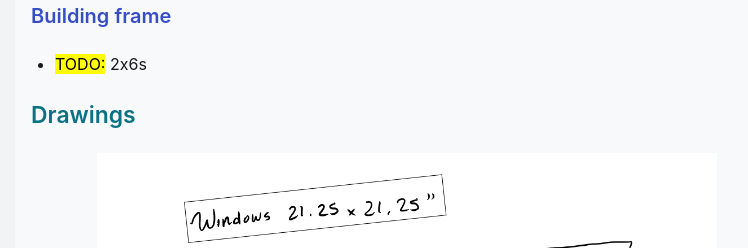
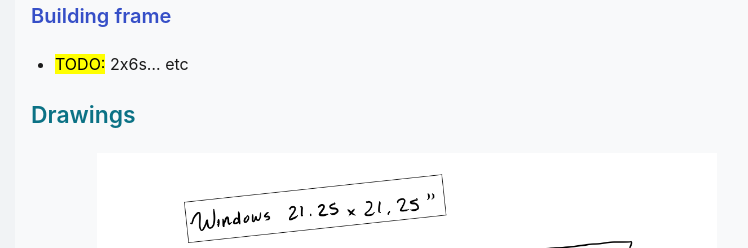
Before and after one commit to chriswmartin/text, a Jekyll site: the page built from _notes/greenhouse.md, in a window 1280 px wide. Shown: the part 996-1244 px from the top of the page, without its empty margins (233-981 px from the left). Built offline with Jekyll 4.4.1, drawn with Linux system fonts in a browser that asks for light colours.

Commit message:
Update note greenhouse.md

```diff
--- a/_notes/greenhouse.md
+++ b/_notes/greenhouse.md
@@ -17,7 +17,7 @@ date: 2022-08-14 20:30
 ![](../assets/images/IMG_4813.jpg)
 
 ### Building frame
-- ==TODO:== 2x6s
+- ==TODO:== 2x6s... etc
 
 ## Drawings
 ![](../assets/images/greenhouse_plans.png)
```
